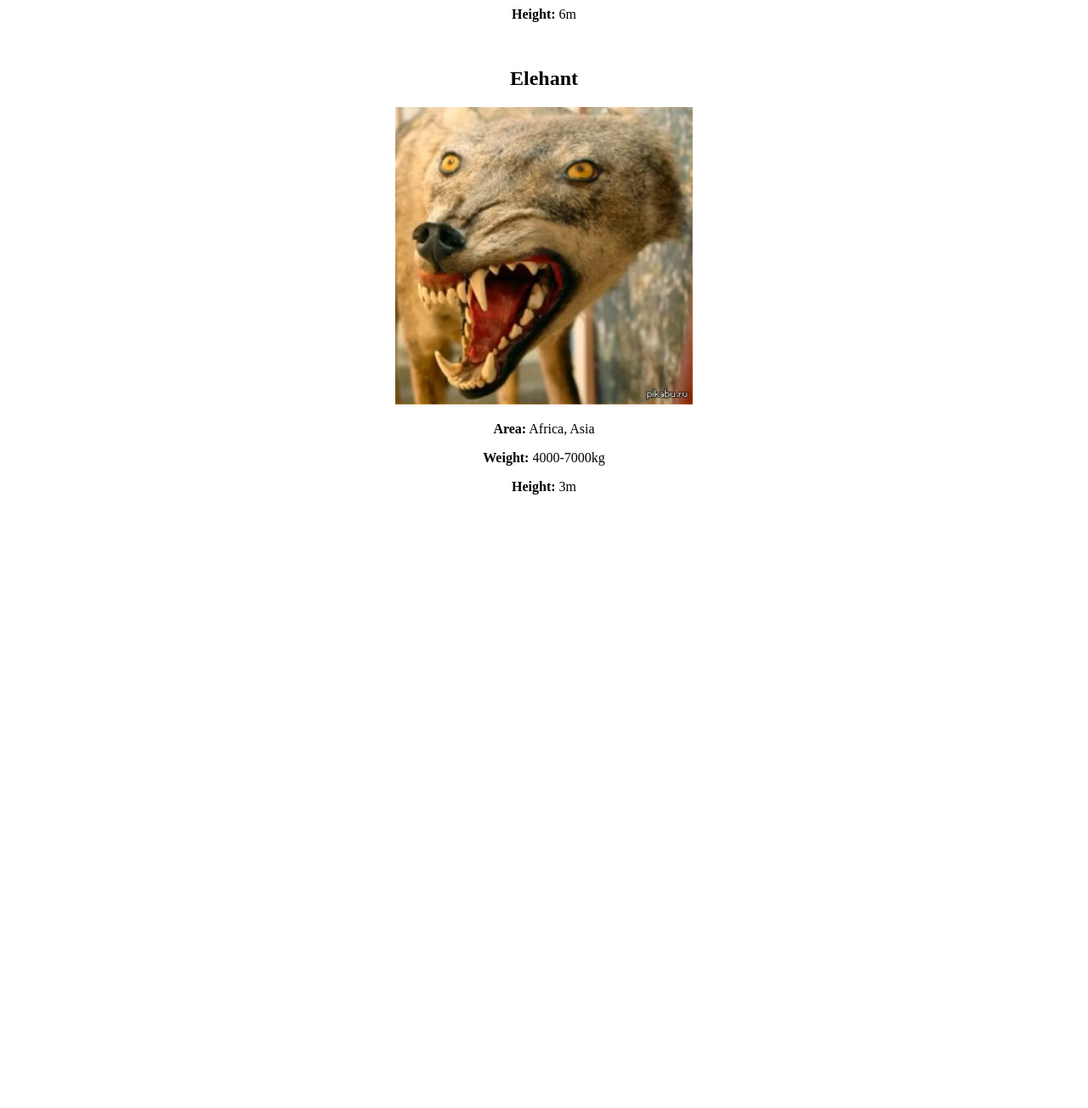
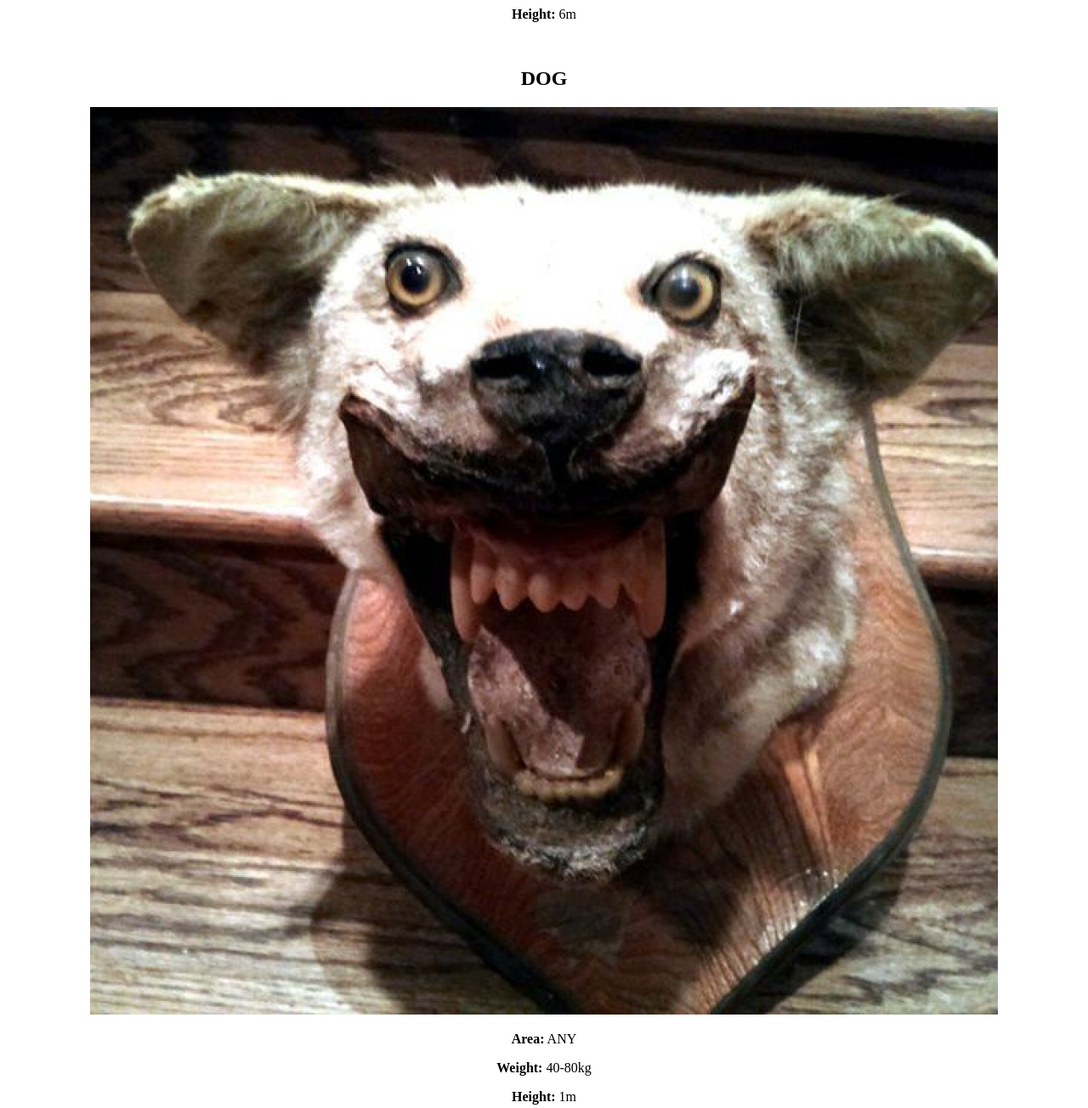
Before and after one commit to partdark/MA, a plain HTML site: page index.html in a window 1280 px wide. Shown: the part 1380-2684 px from the top of the page at 85% size. Before the commit the page ends 2004 px from the top, so only its background shows below. Drawn offline with Linux system fonts and the light colour scheme.

Commit message:
Project initial2

```diff
--- a/index.html
+++ b/index.html
@@ -51,6 +51,18 @@
     <br>
 
 
+    <h2>DOG</h2>
+
+    <img src="pictures/dog.jpg">
+
+    <p><b>Area:</b> ANY</p>
+
+    <p><b>Weight:</b> 40-80kg</p>
+
+    <p><b>Height:</b> 1m</p>
+
+    <br>
+
 
     <h2>Elehant</h2>
 
```
Also changed, not shown: pictures/dog.jpg (added), 1 other file.
